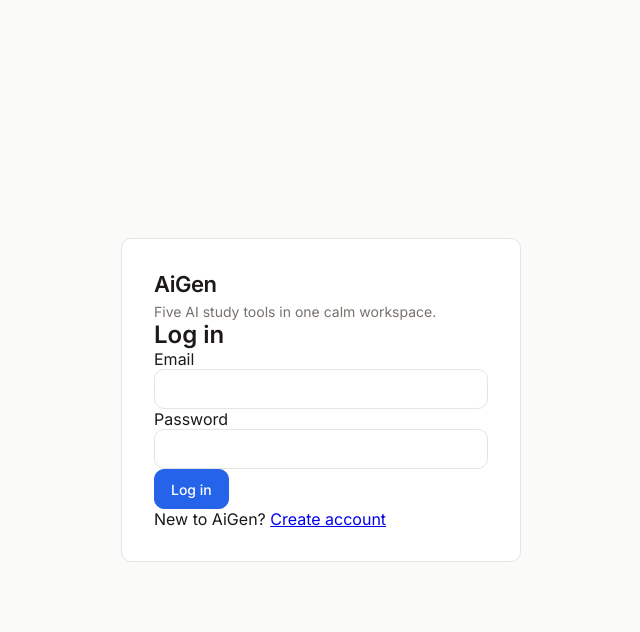
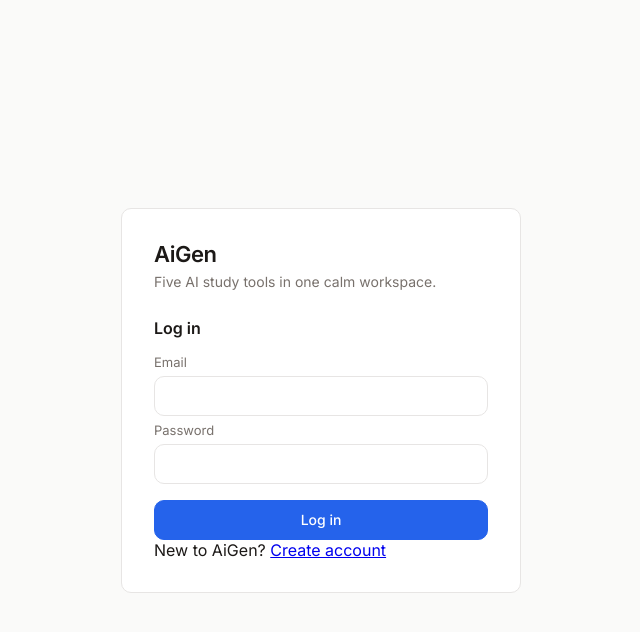
Before and after one commit to choudaryhussainali/AiGen, a Flask app: template templates/auth.html in a window 1280 px wide. Shown: the top 632 px of the page, without its empty margins (319-959 px from the left). Run offline with Flask 3, Linux system fonts and the light colour scheme; the template is opened without the code that fills it, so the values that code supplies are empty.

Commit message:
feat(css): lay out the auth form fields

```diff
--- a/static/css/style.css
+++ b/static/css/style.css
@@ -90,3 +90,22 @@ img, svg { display: block; }
 }
 
 .btn:disabled { opacity: 0.6; cursor: not-allowed; }
+
+.auth-heading {
+  margin-top: 28px;
+  font-size: 16px;
+  font-weight: 600;
+}
+
+.auth-form {
+  margin-top: var(--gap);
+  display: grid;
+  gap: 6px;
+}
+
+.field-label {
+  font-size: 13px;
+  color: var(--text-muted);
+}
+
+.auth-form .btn-primary { margin-top: 10px; }
```
